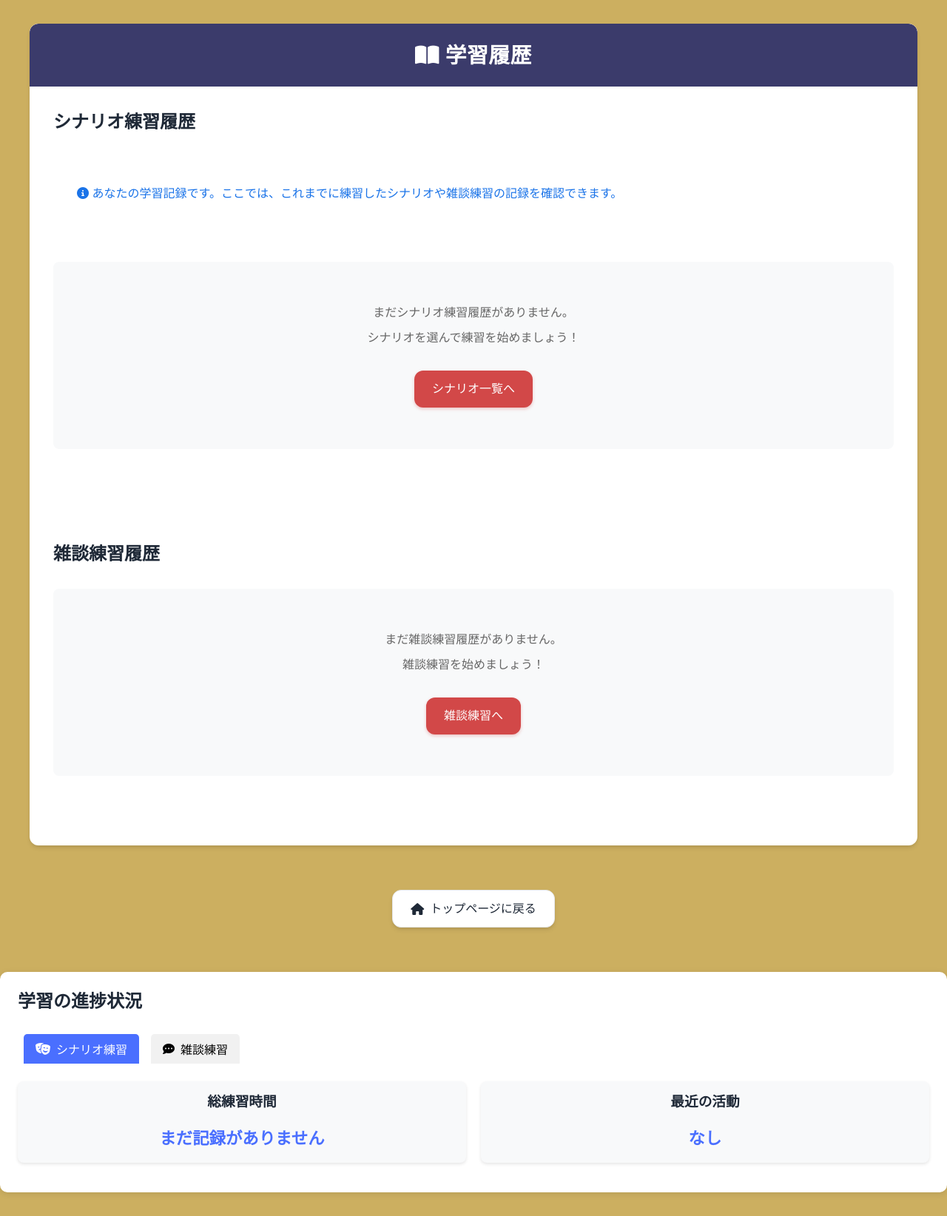
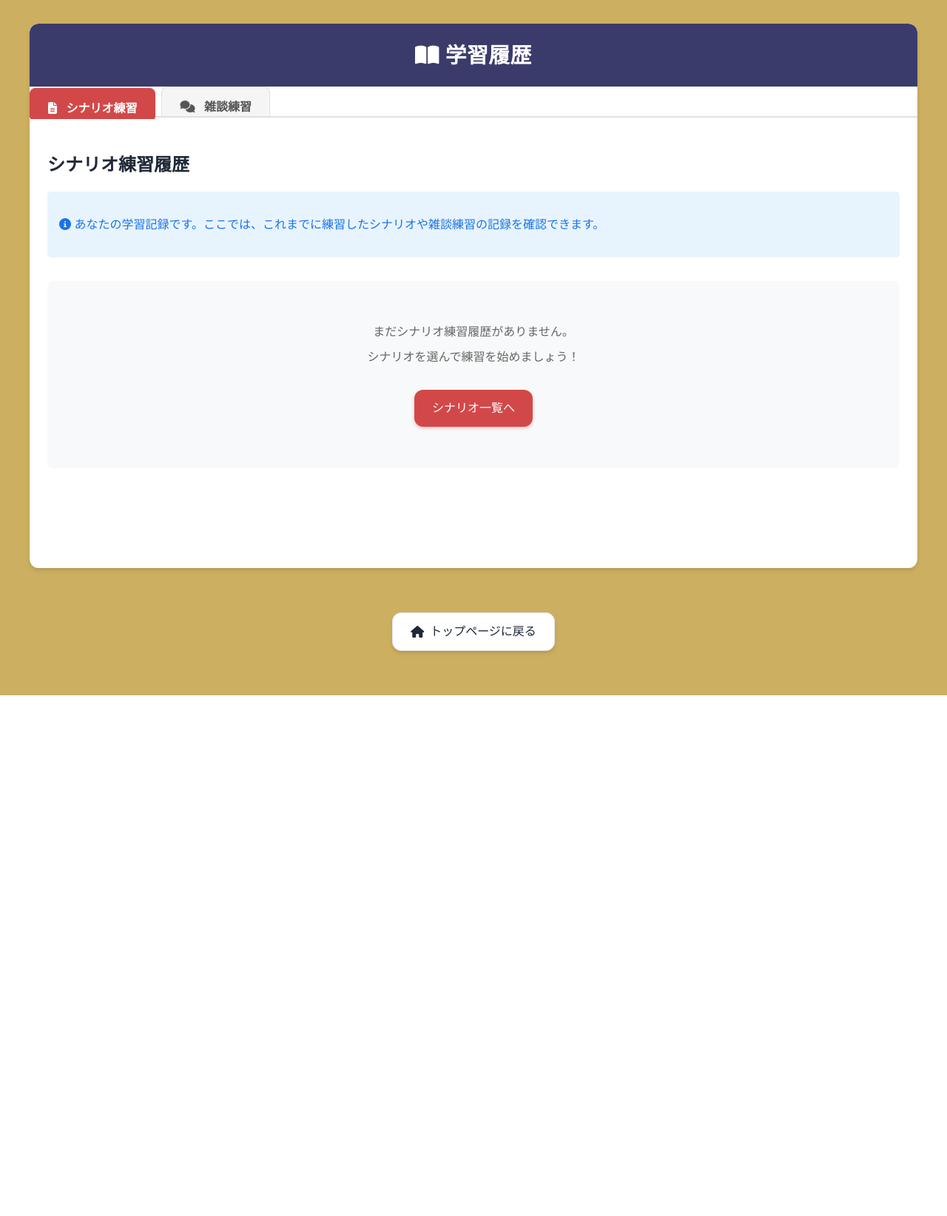
Before and after one commit to CaCC-Lab/workplace-roleplay, a Flask app: page /journal in a window 1280 px wide. Shown: the whole page at 74% size. After the commit the page ends 940 px from the top, so only its background shows below. Run offline with Flask 3, Linux system fonts and the light colour scheme.

Commit message:
学習履歴ページにタブナビゲーションを追加し、シナリオ練習と雑談練習の履歴を切り替え可能にしました。CSSスタイルを更新し、タブのデザインを改善。JavaScriptでタブ切り替え機能を実装し、デフォルトタブをシナリオに設定。関連するHTMLテンプレートにナビゲーションリンクを追加しました。

```diff
--- a/static/css/journal.css
+++ b/static/css/journal.css
@@ -130,20 +130,107 @@
 /* タブスタイル */
 .journal-tabs {
     display: flex;
-    margin-bottom: 1rem;
+    margin-bottom: 1.5rem;
+    gap: 8px;
+    border-bottom: 2px solid #e0e0e0;
+    padding-bottom: 0;
+    position: relative;
 }
 
 .tab-button {
-    padding: 0.5rem 1rem;
-    background: #f1f1f1;
+    padding: 0.8rem 1.5rem;
+    background: #f5f5f5;
     border: none;
     cursor: pointer;
-    border-radius: 5px 5px 0 0;
+    border-radius: 8px 8px 0 0;
+    font-weight: 600;
+    transition: all 0.2s ease;
+    border: 1px solid #e0e0e0;
+    border-bottom: none;
+    margin: 0;
+    text-decoration: none;
+    display: inline-block;
+    outline: none;
+    font-size: 1rem;
+    color: #555;
+}
+
+.tab-button:hover {
+    background: #f8e8e8;
+    color: #b93c3c;
 }
 
 .tab-button.active {
-    background: #4a6fff;
+    background: #D24848;
     color: white;
+    border-color: #D24848;
+    position: relative;
+    z-index: 1;
+    transform: translateY(2px);
+    box-shadow: 0 -2px 5px rgba(0,0,0,0.1);
+}
+
+.tab-button.active::after {
+    content: '';
+    position: absolute;
+    bottom: -2px;
+    left: 0;
+    width: 100%;
+    height: 2px;
+    background-color: #D24848;
+}
+
+.tab-button i {
+    margin-right: 8px;
+}
+
+/* タブコンテンツ */
+.tabbed-content {
+    margin-top: 2rem;
+    background: #f9f9f9;
+    border-radius: 8px;
+    padding: 1rem;
+    box-shadow: 0 1px 3px rgba(0,0,0,0.1);
+}
+
+.tab-content {
+    background: white;
+    border-radius: 0 0 8px 8px;
+    padding: 1rem;
+    min-height: 150px;
+}
+
+.tab-pane {
+    display: none;
+    animation: fadeOut 0.2s;
+    opacity: 0;
+}
+
+.tab-pane.active {
+    display: block !important;
+    animation: fadeIn 0.3s forwards;
+    opacity: 1;
+}
+
+.action-button {
+    margin-top: 1rem;
+    text-align: center;
+}
+
+/* シナリオと雑談のコンテンツセクション */
+.scenario-content, .chat-content {
+    margin-bottom: 2rem;
+}
+
+/* アニメーション */
+@keyframes fadeIn {
+    from { opacity: 0; }
+    to { opacity: 1; }
+}
+
+@keyframes fadeOut {
+    from { opacity: 1; }
+    to { opacity: 0; }
 }
 
 /* モーダルスタイル */
--- a/templates/chat.html
+++ b/templates/chat.html
@@ -104,6 +104,9 @@
         <a href="{{ url_for('index') }}" class="nav-button">
             <i class="fas fa-home"></i> トップページに戻る
         </a>
+        <a href="{{ url_for('view_journal') }}" class="nav-button">
+            <i class="fas fa-book"></i> 学習履歴を見る
+        </a>
     </div>
 
     <script src="{{ url_for('static', filename='js/chat.js') }}"></script>
--- a/templates/journal.html
+++ b/templates/journal.html
@@ -16,8 +16,15 @@
     <div id="chat-container">
         <h1><i class="fas fa-book-open"></i> 学習履歴</h1>
 
+        <!-- タブナビゲーション -->
+        <div class="journal-tabs">
+            <button class="tab-button active" data-tab="scenarios"><i class="fas fa-file-alt"></i> シナリオ練習</button>
+            <button class="tab-button" data-tab="chat"><i class="fas fa-comments"></i> 雑談練習</button>
+        </div>
+
         <!-- シナリオ履歴セクション -->
-        <div class="content-section">
+        <div class="tab-pane active" id="scenarios-tab">
+            <div class="content-section scenario-content">
                 <h2>シナリオ練習履歴</h2>
                 {% if scenario_history %}
                     {% for scenario_id, entry in scenario_history.items() %}
@@ -37,7 +44,7 @@
                         </div>
                     {% endfor %}
                 {% else %}
-                <div class="journal-intro content-section">
+                    <div class="journal-intro">
                         <p><i class="fas fa-info-circle"></i> あなたの学習記録です。ここでは、これまでに練習したシナリオや雑談練習の記録を確認できます。</p>
                     </div>
                     <div class="empty-state">
@@ -49,9 +56,11 @@
                     </div>
                 {% endif %}
             </div>
+        </div>
 
         <!-- 雑談履歴セクション -->
-        <div class="content-section">
+        <div class="tab-pane" id="chat-tab">
+            <div class="content-section chat-content">
                 <h2>雑談練習履歴</h2>
                 {% if chat_history %}
                     <div class="chat-history-summary">
@@ -75,27 +84,10 @@
                 {% endif %}
             </div>
         </div>
+    </div>
 
     <div class="navigation">
         <a href="{{ url_for('index') }}" class="nav-button"><i class="fas fa-home"></i> トップページに戻る</a>
-    </div>
-
-    <div class="progress-section">
-        <h2>学習の進捗状況</h2>
-        <div class="journal-tabs">
-            <button class="tab-button active" data-tab="scenarios"><i class="fas fa-theater-masks"></i> シナリオ練習</button>
-            <button class="tab-button" data-tab="chats"><i class="fas fa-comment-dots"></i> 雑談練習</button>
-        </div>
-        <div class="progress-stats">
-            <div class="stat-card">
-                <h3>総練習時間</h3>
-                <div class="stat-value">{{ total_practice_time }}</div>
-            </div>
-            <div class="stat-card">
-                <h3>最近の活動</h3>
-                <div class="stat-value">{{ last_activity|datetime }}</div>
-            </div>
-        </div>
     </div>
 
     <!-- 会話履歴表示用モーダル -->
@@ -108,5 +100,51 @@
     </div>
 
     <script src="{{ url_for('static', filename='js/journal.js') }}"></script>
+
+    <!-- インラインJavaScriptでタブ切り替え機能を直接実装 -->
+    <script>
+        // DOMが読み込まれたら実行
+        document.addEventListener('DOMContentLoaded', function() {
+            console.log('Inline tab script loaded');
+
+            // タブ要素を取得
+            const scenariosTab = document.querySelector('.tab-button[data-tab="scenarios"]');
+            const chatTab = document.querySelector('.tab-button[data-tab="chat"]');
+            const scenariosPane = document.getElementById('scenarios-tab');
+            const chatPane = document.getElementById('chat-tab');
+
+            if (scenariosTab && chatTab && scenariosPane && chatPane) {
+                console.log('All tab elements found in inline script');
+
+                // シナリオタブクリックイベント
+                scenariosTab.addEventListener('click', function() {
+                    console.log('Scenarios tab clicked (inline)');
+                    // アクティブクラスの切り替え
+                    scenariosTab.classList.add('active');
+                    chatTab.classList.remove('active');
+                    scenariosPane.classList.add('active');
+                    chatPane.classList.remove('active');
+                });
+
+                // 雑談タブクリックイベント
+                chatTab.addEventListener('click', function() {
+                    console.log('Chat tab clicked (inline)');
+                    // アクティブクラスの切り替え
+                    chatTab.classList.add('active');
+                    scenariosTab.classList.remove('active');
+                    chatPane.classList.add('active');
+                    scenariosPane.classList.remove('active');
+                });
+
+                // 初期状態ではシナリオタブをアクティブに
+                scenariosTab.classList.add('active');
+                chatTab.classList.remove('active');
+                scenariosPane.classList.add('active');
+                chatPane.classList.remove('active');
+            } else {
+                console.error('Tab elements not found in inline script');
+            }
+        });
+    </script>
 </body>
 </html>
--- a/templates/scenario.html
+++ b/templates/scenario.html
@@ -59,6 +59,7 @@
     <div class="navigation">
         <a href="{{ url_for('list_scenarios') }}" class="nav-button"><i class="fas fa-list"></i> シナリオ一覧に戻る</a>
         <a href="{{ url_for('index') }}" class="nav-button"><i class="fas fa-home"></i> トップページに戻る</a>
+        <a href="{{ url_for('view_journal') }}" class="nav-button"><i class="fas fa-book"></i> 学習履歴を見る</a>
     </div>
 
     <script src="{{ url_for('static', filename='js/scenario.js') }}" data-scenario-id="{{ scenario_id }}"></script>
--- a/templates/watch.html
+++ b/templates/watch.html
@@ -89,6 +89,9 @@
         <a href="{{ url_for('index') }}" class="nav-button">
             <i class="fas fa-home"></i> トップページに戻る
         </a>
+        <a href="{{ url_for('view_journal') }}" class="nav-button">
+            <i class="fas fa-book"></i> 学習履歴を見る
+        </a>
     </div>
 
     <script src="{{ url_for('static', filename='js/watch.js') }}"></script>
```
Also changed, not shown: static/js/journal.js (+86 -0 lines), templates/index.html (+7 -0 lines). Lines whose indentation alone changed are shown as unchanged.
